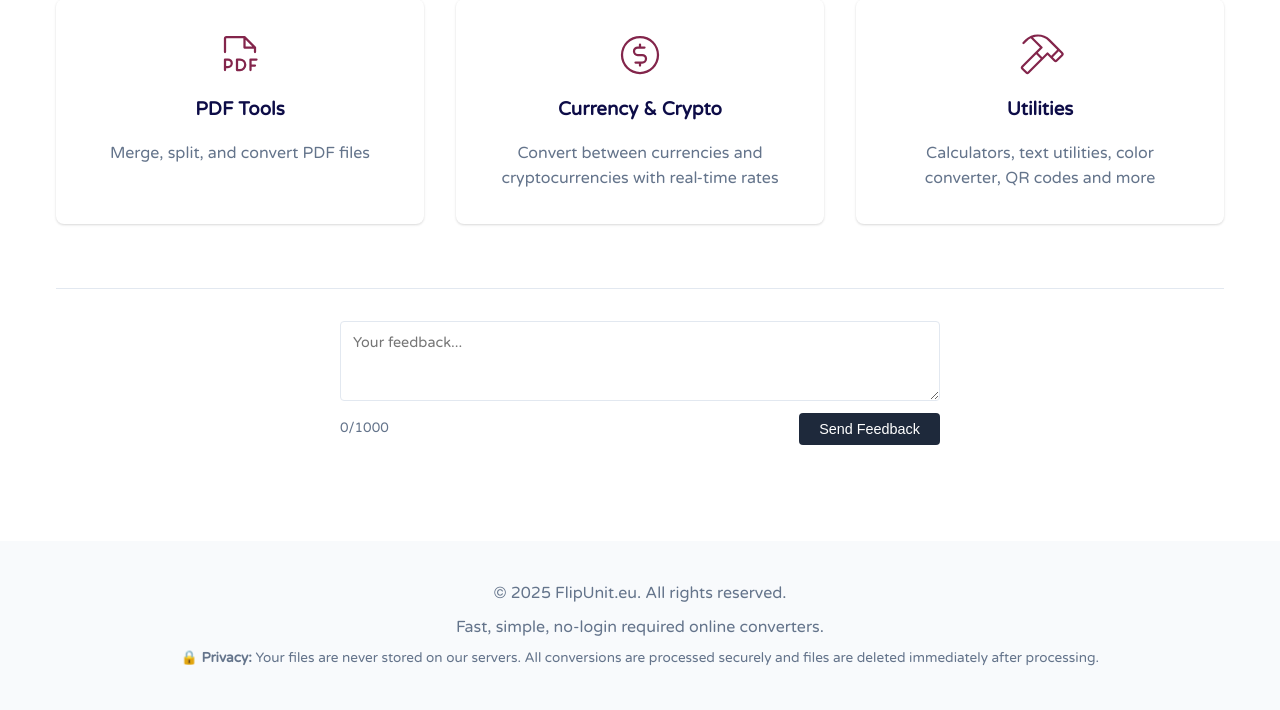
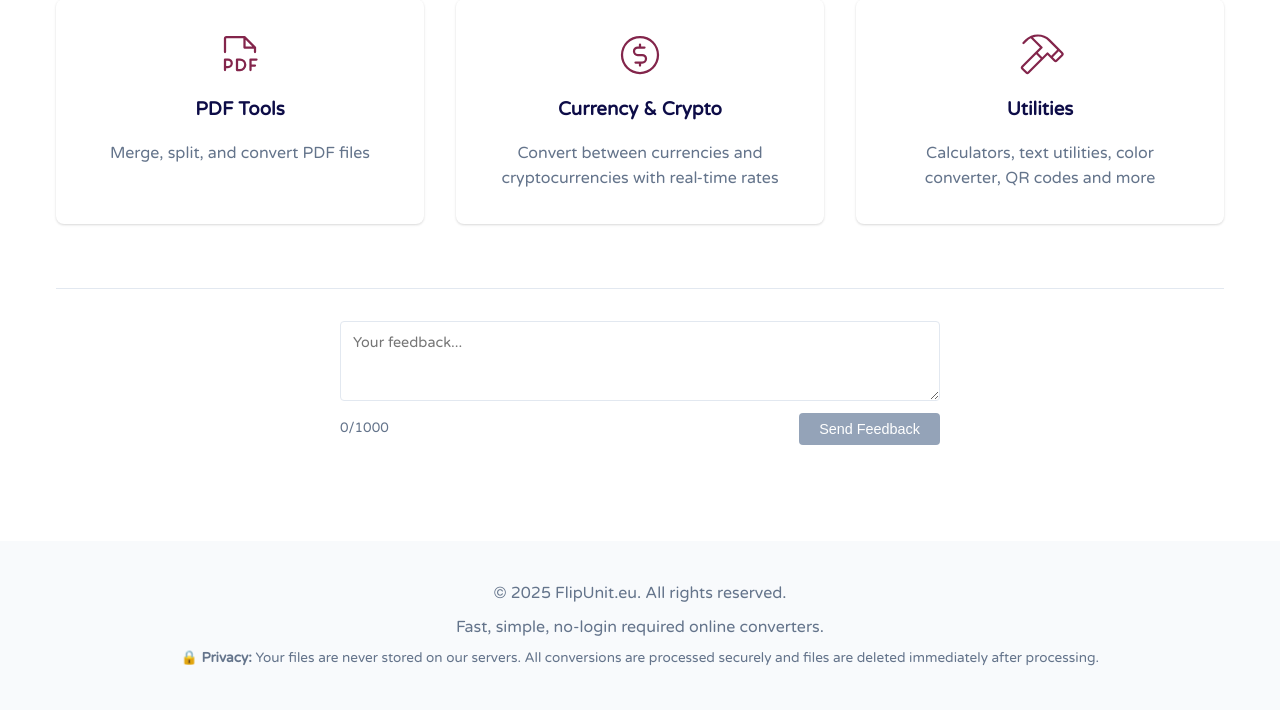
Before and after one commit to TarmoKouhkna/Flipunit, a Django app: page / in a window 1280 px wide. Shown: the part 655-1365 px from the top of the page. Run offline with Django 5.2, Linux system fonts and the light colour scheme.

Commit message:
Change feedback button background to light gray
- Change button background from dark to light gray (#94a3b8)
- Update hover state to slightly darker gray (#64748b)
- Maintain white text for good contrast

```diff
--- a/static/css/style.css
+++ b/static/css/style.css
@@ -504,7 +504,7 @@ footer p {
 
 .feedback-form .feedback-footer button {
     padding: 0.5rem 1.25rem;
-    background-color: var(--text-primary);
+    background-color: #94a3b8;
     color: white;
     border: none;
     border-radius: 4px;
@@ -516,7 +516,7 @@ footer p {
 }
 
 .feedback-form button:hover {
-    background-color: var(--primary-color);
+    background-color: #64748b;
 }
 
 @media (max-width: 768px) {
```
